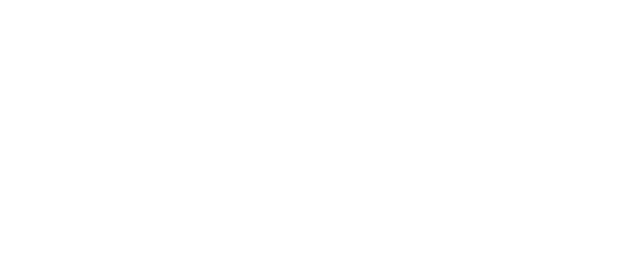
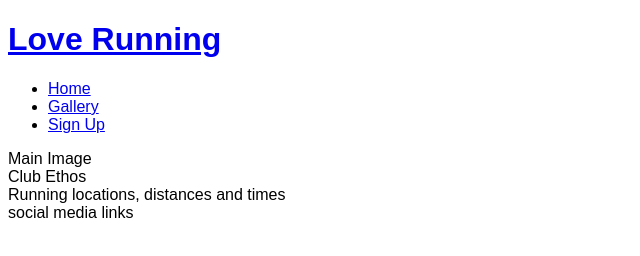
Before and after one commit to Diegomoro415/CI-love-running, a plain HTML site: page index.html in a window 1280 px wide. Shown: the whole page, without its empty margins (0-640 px from the left). Drawn offline with Linux system fonts and the light colour scheme.

Commit message:
Add basics header structure

```diff
--- a/index.html
+++ b/index.html
@@ -1,5 +1,6 @@
 <!DOCTYPE html>
 <html lang="en">
+
 <head>
     <meta charset="UTF-8">
     <meta http-equiv="X-UA-Compatible" content="IE=edge">
@@ -10,7 +11,39 @@
     <link rel="stylesheet" href="assets/css/style.css">
     <title>Love Running</title>
 </head>
+
 <body>
+    <header>
+        <a href="index.html">
+            <h1>Love Running</h1>
+        </a>
+        <nav>
+            <ul>
+                <li>
+                    <a href="index.html">Home</a>
+                </li>
+                <li>
+                    <a href="#">Gallery</a>
+                </li>
+                <li>
+                    <a href="#">Sign Up</a>
+                </li>
+            </ul>
+        </nav>
+    </header>
+    <section>
+        Main Image
+    </section>
+    <section>
+        Club Ethos
+    </section>
+    <section>
+        Running locations, distances and times
+    </section>
+    <footer>
+        social media links
+    </footer>
 
 </body>
+
 </html>
```
